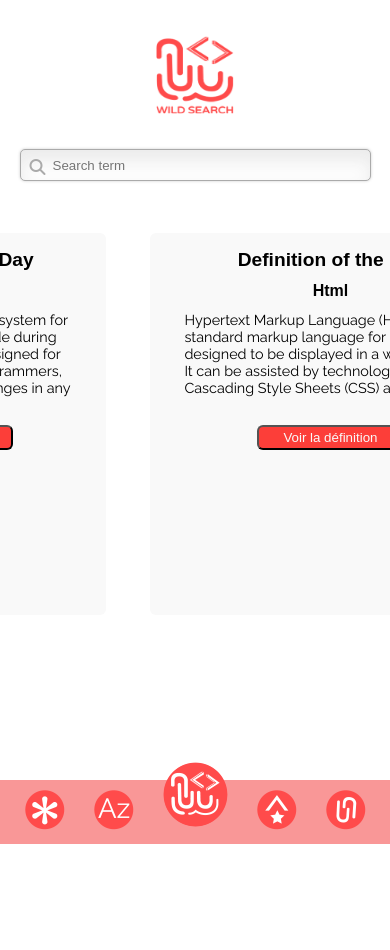
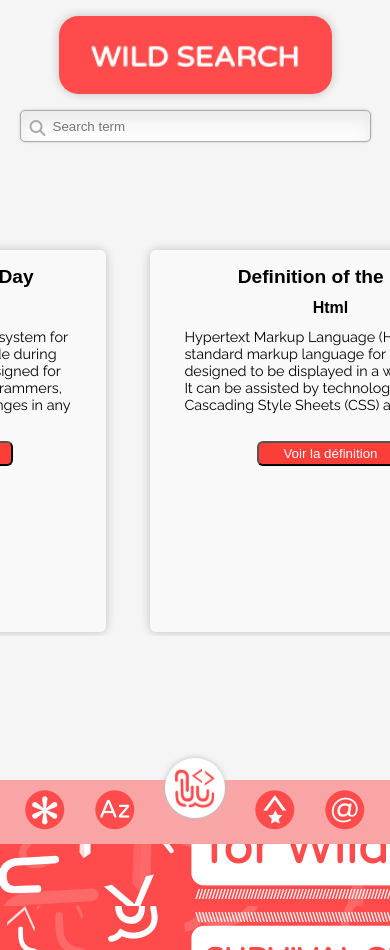
Before and after one commit to laurentmahieu/wildsearch, a PHP site: page / in a window 390 px wide. Before the commit the page ends 844 px from the top, so only its background shows below. Run offline with PHP 8.4, Linux system fonts and the light colour scheme; some libraries are stand-ins or nearby versions.

Commit message:
mobile sans background finished

```diff
--- a/index.html
+++ b/index.html
@@ -83,7 +83,7 @@
     <!-- END Navbar on the left side -->
 
     <main>
-        <img id="logomobil" alt="Logo of Wildsearch" src="logo_wildsearch.png">
+        <img id="logomobil" alt="Logo of Wildsearch" src="banner_mobile.png">
         <img id="banner" alt="Logo of Wildsearch" src="banner.png" />
 
         <div class="search">
@@ -145,10 +145,10 @@
     <!-- nav mobile-->
     <nav>
         <a href=""><img src="bouton_theme_mobile.png" title="Themes" alt="Themes"/></a>
-        <a href=""><img src="bouton_alphabet_mobile.png" title="Alphabet" alt="Alphabet"/></a>
-        <a href=""><img src="logomobilehome.png" title="Menu Burger" alt="Logo Menu Burger" class="home"/></a>
+        <a href=""><img src="1568807885231_bouton alphabet mobile.png" title="Alphabet" alt="Alphabet"/></a>
+        <a href=""  class="home"><img src="logo mobile sans fond.png" title="Menu Burger" alt="Logo Menu Burger"/></a>
         <a href=""><img src="bouton_top_recherches_mobile.png" title="Search" alt="Top search"/></a>
-        <a href=""><img src="bouton_contact_mobile.png" title="Contact" alt="Contact"/></a>
+        <a href=""><img src="1568807886004_bouton contact mobile.png" title="Contact" alt="Contact"/></a>
     </nav>
     <!-- fin du nav mobile-->
     <footer>
--- a/mobile.css
+++ b/mobile.css
@@ -23,25 +23,32 @@
     }
     body{
         overflow: hidden;
+        background: url(banner.png);
     }
     aside,footer{
         display:none
     }
-    main{padding: 0;
-    background: white;}
+    main{
+        padding: 0;
+        width:100vw;
+        height: 100vh;
+        background: whitesmoke;}
 
     #banner{display: none;}
 
     #logomobil{
         display: block;
-        width: 30vw;
-        height: 30vw;
-        padding: 5vw;
-        margin-left: 35vw;
+        width: 70vw;
+        height: 20vw;
+        margin-left: 15vw;
+        border-radius: 5vw;
+        box-shadow: 0px 0px 10px silver;
+
     }
     .search{
         width: 90vw;
         margin-left: 5vw;
+        margin-bottom: -35vw;
     }
 
     /*carousel*/
@@ -113,13 +120,10 @@
         flex-direction: row;
         background-color: var(--background);
         border-radius: 6px;
+        box-shadow: 0px 0px 10px silver;
         width: 100%;
         height: 100%;
 
-    }
-    #slideshow .logo_def{
-        margin: 3%;
-        margin-top: 15%;
     }
     #slideshow .logo_def img{
         display: none;
@@ -171,8 +175,12 @@
     }
 
 
+
+/*          NAV             */
+
+
     nav{
-        background-color: var(--salmon);
+        background-color:var(--lightSalmon);
         display: inline-flex;
         width: 100vw;
         padding: 10px;
@@ -183,14 +191,21 @@
     }
     nav a{
         margin: auto;
-        border-radius: 100%;
     }
     nav .home{
         position: relative;
         margin-top: -2em;
         border-radius: 100%;
-        width: 65px;
-        height: 65px;
+        width: 60px;
+        height: 60px;
+        background: white;
+        box-shadow: 0 0 6px silver;
+    }
+
+    nav .home img{
+        width: 40px;
+        height: 40px;
+        margin: 10px;
     }
 
 }
```
Also changed, not shown: 1568807885231_bouton alphabet mobile.png (added), 1568807886004_bouton contact mobile.png (added), banner_mobile.png (added), logo mobile sans fond.png (added).
